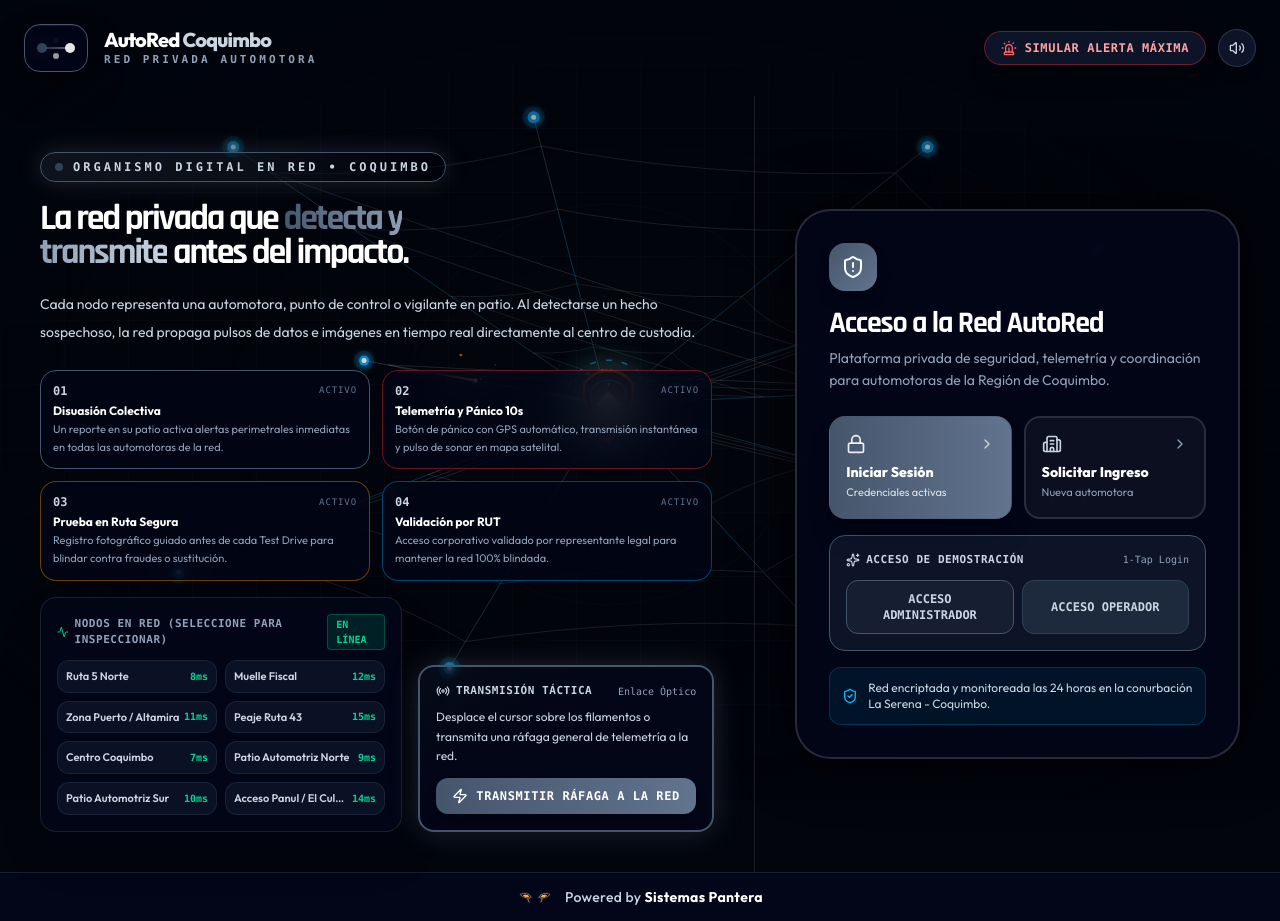
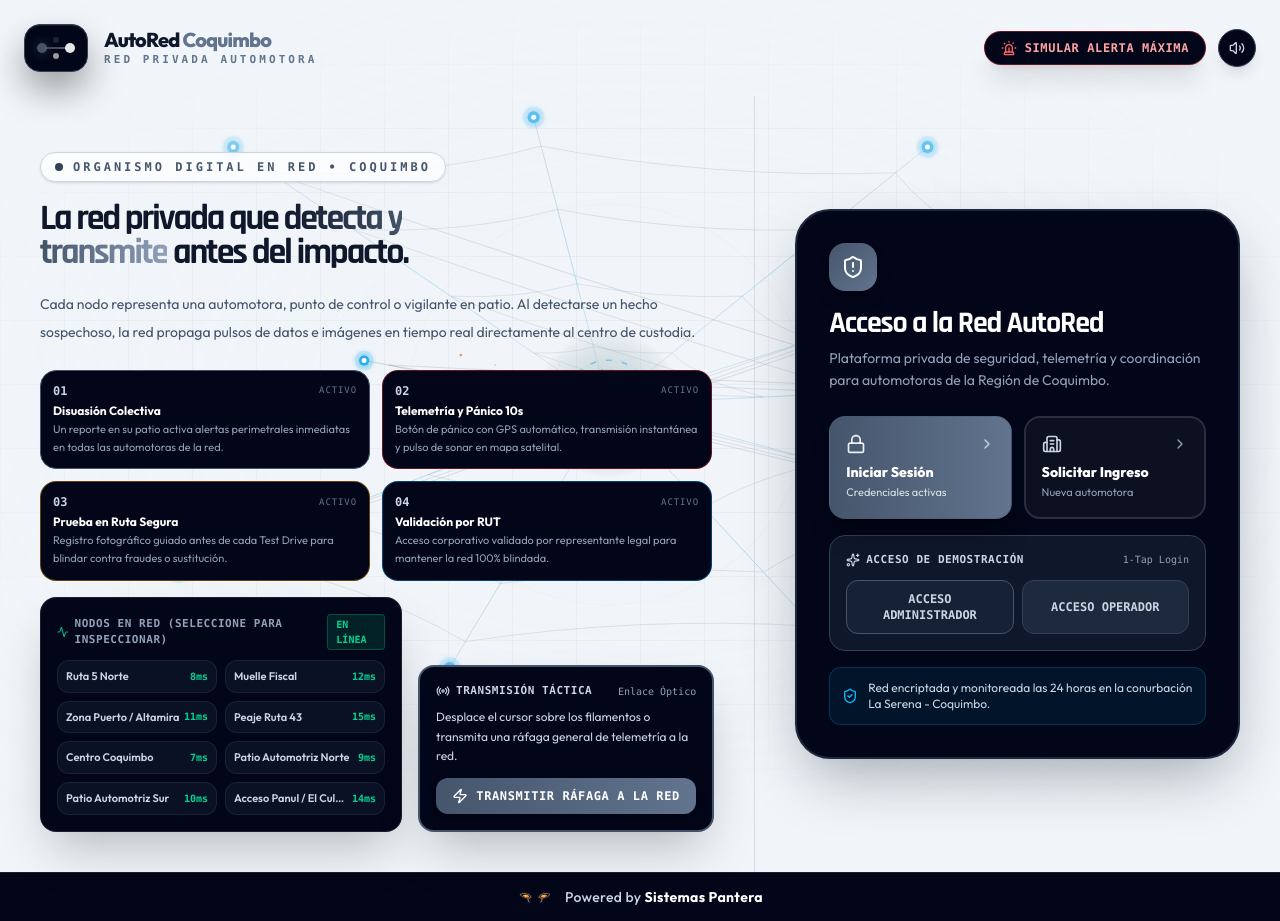
Before and after one commit to armyv7v/autored_coquimbo, a React (Vite) app: page /login in a window 1280 px wide. Built offline with nearby package versions, Linux system fonts and the light colour scheme; no server answers; the database is empty.

Commit message:
style(landing): light canvas on login page with dark panels, cards and buttons matching app design logic

```diff
--- a/src/components/InteractiveNetworkWeb.tsx
+++ b/src/components/InteractiveNetworkWeb.tsx
@@ -273,8 +273,8 @@
       ctx.lineTo(0, dSize);
       ctx.lineTo(-dSize, 0);
       ctx.closePath();
-      ctx.fillStyle = '#ffffff';
-      ctx.shadowColor = '#ffffff';
+      ctx.fillStyle = '#0f172a';
+      ctx.shadowColor = 'rgba(15, 23, 42, 0.6)';
       ctx.shadowBlur = 16;
       ctx.fill();
       ctx.shadowBlur = 0;
@@ -285,7 +285,7 @@
       ctx.moveTo(0, dSize + 5); ctx.lineTo(0, sh * 0.42);
       ctx.moveTo(-dSize - 5, 0); ctx.lineTo(-sw * 0.36, 0);
       ctx.moveTo(dSize + 5, 0); ctx.lineTo(sw * 0.36, 0);
-      ctx.strokeStyle = 'rgba(255, 255, 255, 0.85)';
+      ctx.strokeStyle = 'rgba(15, 23, 42, 0.45)';
       ctx.lineWidth = 1.4;
       ctx.stroke();
 
@@ -372,7 +372,7 @@
         ctx.closePath();
         ctx.strokeStyle = isStorm
           ? `rgba(239, 68, 68, ${0.22 + scale * 0.15})`
-          : `rgba(248, 250, 252, ${0.10 + scale * 0.08})`;
+          : `rgba(71, 85, 105, ${0.14 + scale * 0.1})`;
         ctx.lineWidth = isStorm ? 1.1 : 0.75;
         ctx.stroke();
       });
@@ -385,11 +385,11 @@
         if (isStorm) {
           lineGrad.addColorStop(0, 'rgba(239, 68, 68, 0.8)');
           lineGrad.addColorStop(0.5, 'rgba(244, 63, 94, 0.45)');
-          lineGrad.addColorStop(1, 'rgba(255, 255, 255, 0.25)');
+          lineGrad.addColorStop(1, 'rgba(71, 85, 105, 0.3)');
         } else {
           lineGrad.addColorStop(0, 'rgba(148,163,184,0.2)');
           lineGrad.addColorStop(0.5, 'rgba(14, 165, 233, 0.35)');
-          lineGrad.addColorStop(1, 'rgba(248, 250, 252, 0.2)');
+          lineGrad.addColorStop(1, 'rgba(71, 85, 105, 0.25)');
         }
 
         const midRx = (corePos.x + np.x) / 2;
@@ -564,9 +564,9 @@
 
           if (isHovered) {
             ctx.font = 'bold 12px Inter, sans-serif';
-            ctx.fillStyle = '#ffffff';
+            ctx.fillStyle = '#0f172a';
             ctx.textAlign = 'center';
-            ctx.shadowColor = 'rgba(0,0,0,0.8)';
+            ctx.shadowColor = 'rgba(255,255,255,0.9)';
             ctx.shadowBlur = 6;
             ctx.fillText(node.name, x, y - 16);
             ctx.shadowBlur = 0;
--- a/src/components/Login.tsx
+++ b/src/components/Login.tsx
@@ -244,7 +244,7 @@
   };
 
   return (
-    <main className="auth-noise min-h-dvh bg-[#02050c] text-white relative overflow-hidden flex flex-col justify-between selection:bg-slate-700 selection:text-white">
+    <main className="auth-noise min-h-dvh bg-slate-100 text-slate-900 relative overflow-hidden flex flex-col justify-between selection:bg-slate-700 selection:text-white">
       {/* Fullscreen Immersive Organism Spider Web Background */}
       <div className="fixed inset-0 z-0 opacity-90 pointer-events-auto">
         <InteractiveNetworkWeb
@@ -256,8 +256,8 @@
           onNodeSelect={(node) => setSelectedNode(node)}
         />
         {/* Spatial Vignette & Cyber Grid Overlay */}
-        <div className="absolute inset-0 pointer-events-none bg-[radial-gradient(ellipse_at_center,transparent_25%,rgba(2,5,12,0.85)_100%)]" />
-        <div className="absolute inset-0 pointer-events-none bg-[linear-gradient(to_right,rgba(255,255,255,0.02)_1px,transparent_1px),linear-gradient(to_bottom,rgba(255,255,255,0.02)_1px,transparent_1px)] bg-[size:4rem_4rem] [mask-image:radial-gradient(ellipse_60%_50%_at_50%_50%,#000_70%,transparent_100%)]" />
+        <div className="absolute inset-0 pointer-events-none bg-[radial-gradient(ellipse_at_center,transparent_30%,rgba(241,245,249,0.9)_100%)]" />
+        <div className="absolute inset-0 pointer-events-none bg-[linear-gradient(to_right,rgba(15,23,42,0.035)_1px,transparent_1px),linear-gradient(to_bottom,rgba(15,23,42,0.035)_1px,transparent_1px)] bg-[size:4rem_4rem] [mask-image:radial-gradient(ellipse_60%_50%_at_50%_50%,#000_70%,transparent_100%)]" />
       </div>
 
       {/* Floating Tactical Action Deck (Always Clickable) */}
@@ -271,7 +271,7 @@
             className={`px-3 sm:px-4 py-2 rounded-full text-xs font-mono font-bold flex items-center gap-2 backdrop-blur-xl border transition-all active:scale-95 shadow-xl ${
               stormMode
                 ? 'bg-red-600 text-white border-red-300 shadow-[0_0_30px_rgba(239,68,68,0.9)] animate-pulse'
-                : 'bg-slate-900/90 text-red-300 border-red-500/40 hover:bg-red-500/20 hover:border-red-400 hover:text-white'
+                : 'bg-slate-950 text-red-300 border-red-500/40 hover:bg-slate-900 hover:border-red-400 hover:text-white'
             }`}
             title="Simular Alerta Máxima con Sirena Policial y Sobrecarga"
           >
@@ -284,7 +284,7 @@
           <button
             type="button"
             onClick={handleToggleSound}
-            className="p-2.5 rounded-full bg-slate-900/90 text-slate-300 border border-slate-700/80 hover:border-slate-600 hover:text-slate-300 backdrop-blur-xl transition active:scale-95 shadow-lg"
+            className="p-2.5 rounded-full bg-slate-950 text-slate-300 border border-slate-700 hover:border-slate-600 hover:text-slate-300 backdrop-blur-xl transition active:scale-95 shadow-lg"
             title={isMuted ? 'Activar Audio Táctico' : 'Silenciar Audio'}
           >
             {isMuted ? <VolumeX className="w-4 h-4" /> : <Volume2 className="w-4 h-4 text-slate-300" />}
@@ -295,19 +295,19 @@
       {/* Main Experience Layout */}
       <section className="relative z-10 flex-1 grid xl:grid-cols-[1.18fr_0.82fr] pointer-events-none">
         {/* Left Column: Spatial Narrative & Interactive Node Deck */}
-        <aside className="hidden xl:flex flex-col justify-between p-10 2xl:p-14 border-r border-white/10 pointer-events-auto">
+        <aside className="hidden xl:flex flex-col justify-between p-10 2xl:p-14 border-r border-slate-300/70 pointer-events-auto">
           {/* Spatial Headline */}
           <div className="max-w-4xl my-auto py-4">
-            <div className="inline-flex items-center gap-2.5 px-3.5 py-1.5 rounded-full border border-slate-600 bg-gradient-to-r from-slate-600/20 via-slate-500/10 to-transparent text-slate-300 text-xs font-mono font-bold uppercase tracking-[0.25em] mb-5 backdrop-blur-xl shadow-[0_0_25px_rgba(148,163,184,0.2)]">
+            <div className="inline-flex items-center gap-2.5 px-3.5 py-1.5 rounded-full border border-slate-300 bg-white/70 text-slate-600 text-xs font-mono font-bold uppercase tracking-[0.25em] mb-5 backdrop-blur-xl shadow-sm">
               <span className="w-2 h-2 rounded-full bg-slate-700 animate-ping" />
               Organismo Digital en Red • Coquimbo
             </div>
 
-            <h1 className="font-display max-w-4xl text-4xl 2xl:text-6xl font-black tracking-[-.06em] leading-[0.94] text-balance">
-              La red privada que <span className="bg-gradient-to-r from-slate-600 via-slate-400 to-slate-300 bg-clip-text text-transparent">detecta y transmite</span> antes del impacto.
+            <h1 className="font-display max-w-4xl text-4xl 2xl:text-6xl font-black tracking-[-.06em] leading-[0.94] text-balance text-slate-900">
+              La red privada que <span className="bg-gradient-to-r from-slate-900 via-slate-600 to-slate-400 bg-clip-text text-transparent">detecta y transmite</span> antes del impacto.
             </h1>
 
-            <p className="mt-5 max-w-2xl text-sm 2xl:text-base leading-7 text-slate-300 font-normal">
+            <p className="mt-5 max-w-2xl text-sm 2xl:text-base leading-7 text-slate-600 font-normal">
               Cada nodo representa una automotora, punto de control o vigilante en patio. Al detectarse un hecho sospechoso, la red propaga pulsos de datos e imágenes en tiempo real directamente al centro de custodia.
             </p>
 
@@ -316,7 +316,7 @@
               {capabilityCards.map((card) => (
                 <div
                   key={card.num}
-                  className={`p-3 rounded-2xl border bg-slate-950/70 backdrop-blur-xl transition hover:border-slate-600 hover:bg-slate-900/80 group ${card.color}`}
+                  className={`p-3 rounded-2xl border bg-slate-950 backdrop-blur-xl transition hover:border-slate-400 hover:bg-slate-900 group ${card.color}`}
                 >
                   <div className="flex items-center justify-between mb-1">
                     <span className="text-xs font-mono font-black text-slate-300">{card.num}</span>
@@ -335,7 +335,7 @@
 
           {/* Interactive Node Deck (Punto 4: Telemetría e Interacción en Vivo) */}
           <div className="grid grid-cols-[1.1fr_0.9fr] gap-4 items-end">
-            <div className="rounded-2xl border border-white/10 p-4 backdrop-blur-2xl bg-slate-950/85 shadow-2xl">
+            <div className="rounded-2xl border border-white/10 p-4 backdrop-blur-2xl bg-slate-950 shadow-2xl shadow-black/25">
               <div className="flex items-center justify-between mb-2.5">
                 <span className="text-[11px] font-mono font-bold uppercase tracking-wider text-slate-400 flex items-center gap-1.5">
                   <Activity className="w-3.5 h-3.5 text-emerald-400" />
@@ -367,7 +367,7 @@
               </div>
             </div>
 
-            <div className="rounded-2xl border-2 border-slate-600 p-4 backdrop-blur-2xl bg-gradient-to-br from-slate-900/40 via-slate-950/90 to-slate-950 shadow-[0_0_30px_rgba(148,163,184,0.2)]">
+            <div className="rounded-2xl border-2 border-slate-600 p-4 backdrop-blur-2xl bg-slate-950 shadow-2xl shadow-black/25">
               <div className="flex items-center justify-between mb-2">
                 <span className="text-[11px] font-mono font-bold uppercase tracking-wider text-slate-300 flex items-center gap-1.5">
                   <Radio className="w-3.5 h-3.5" />
@@ -398,7 +398,7 @@
             initial={{ opacity: 0, scale: 0.96, y: 20 }}
             animate={{ opacity: 1, scale: 1, y: 0 }}
             transition={{ duration: 0.3, ease: [0.16, 1, 0.3, 1] }}
-            className="w-full max-w-[480px] rounded-[2.2rem] border-2 border-white/15 bg-slate-950/90 backdrop-blur-2xl p-6 sm:p-8 shadow-[0_0_60px_rgba(0,0,0,0.85)]"
+            className="w-full max-w-[480px] rounded-[2.2rem] border-2 border-slate-800 bg-slate-950 backdrop-blur-2xl p-6 sm:p-8 shadow-[0_25px_60px_-12px_rgba(15,23,42,0.35)]"
           >
             <div className="flex items-start justify-between gap-4 mb-6">
               <div>
@@ -479,7 +479,7 @@
                   </div>
 
                   {/* Acceso Rápido de Prueba 1-Tap */}
-                  <div className="p-4 rounded-2xl bg-slate-900/90 border border-slate-600 space-y-3">
+                  <div className="p-4 rounded-2xl bg-slate-900 border border-slate-700 space-y-3">
                     <div className="flex items-center justify-between">
                       <span className="text-[11px] font-mono font-bold uppercase tracking-wider text-slate-300 flex items-center gap-1.5">
                         <Sparkles className="w-3.5 h-3.5" />
@@ -645,7 +645,7 @@
             initial={{ opacity: 0, y: 30, scale: 0.95 }}
             animate={{ opacity: 1, y: 0, scale: 1 }}
             exit={{ opacity: 0, y: 30, scale: 0.95 }}
-            className="fixed bottom-16 sm:bottom-20 left-1/2 -translate-x-1/2 z-40 w-11/12 max-w-md bg-slate-950/95 border-2 border-slate-600 text-white p-4 rounded-3xl shadow-[0_0_50px_rgba(148,163,184,0.2)] backdrop-blur-2xl pointer-events-auto"
+            className="fixed bottom-16 sm:bottom-20 left-1/2 -translate-x-1/2 z-40 w-11/12 max-w-md bg-slate-950 border-2 border-slate-700 text-white p-4 rounded-3xl shadow-[0_25px_60px_-12px_rgba(15,23,42,0.45)] backdrop-blur-2xl pointer-events-auto"
           >
             <div className="flex items-center justify-between border-b border-slate-600 pb-2 mb-2.5">
               <div className="flex items-center gap-2">
@@ -714,18 +714,18 @@
 function BrandHeader({ compact = false }: { compact?: boolean }) {
   return (
     <div className="flex items-center gap-3 sm:gap-4">
-      <div className={`${compact ? 'h-10 w-12' : 'h-11 w-14 sm:h-12 sm:w-16'} brand-node-badge relative rounded-2xl border border-slate-600 bg-slate-950/80 shadow-lg shadow-black/25 shrink-0`}>
-        <span className="absolute left-3 top-1/2 h-2.5 w-2.5 -translate-y-1/2 rounded-full bg-slate-700 shadow-[0_0_18px_rgba(148,163,184,0.2)]" />
+      <div className={`${compact ? 'h-10 w-12' : 'h-11 w-14 sm:h-12 sm:w-16'} brand-node-badge relative rounded-2xl border border-slate-700 bg-slate-950 shadow-lg shadow-black/25 shrink-0`}>
+        <span className="absolute left-3 top-1/2 h-2.5 w-2.5 -translate-y-1/2 rounded-full bg-slate-600 shadow-[0_0_12px_rgba(148,163,184,0.35)]" />
         <span className="absolute right-3 top-1/2 h-2.5 w-2.5 -translate-y-1/2 rounded-full bg-white/90" />
-        <span className="absolute left-5 right-5 top-1/2 h-px -translate-y-1/2 bg-gradient-to-r from-slate-600 to-white/70" />
-        <span className="absolute left-1/2 top-3 h-1.5 w-1.5 -translate-x-1/2 rounded-full bg-slate-500/10" />
+        <span className="absolute left-5 right-5 top-1/2 h-px -translate-y-1/2 bg-gradient-to-r from-slate-500 to-white/70" />
+        <span className="absolute left-1/2 top-3 h-1.5 w-1.5 -translate-x-1/2 rounded-full bg-slate-600/40" />
         <span className="absolute left-1/2 bottom-3 h-1.5 w-1.5 -translate-x-1/2 rounded-full bg-white/60" />
       </div>
       <div>
-        <p className={`${compact ? 'text-base' : 'text-lg sm:text-xl'} font-black tracking-[-.04em] text-white leading-tight`}>
-          AutoRed <span className="text-slate-300">Coquimbo</span>
+        <p className={`${compact ? 'text-base' : 'text-lg sm:text-xl'} font-black tracking-[-.04em] text-slate-900 leading-tight`}>
+          AutoRed <span className="text-slate-500">Coquimbo</span>
         </p>
-        <p className="text-[10px] sm:text-[11px] uppercase tracking-[.28em] text-slate-400 font-mono font-bold">
+        <p className="text-[10px] sm:text-[11px] uppercase tracking-[.28em] text-slate-500 font-mono font-bold">
           Red Privada Automotora
         </p>
       </div>
```
